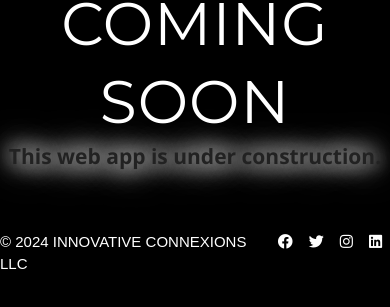
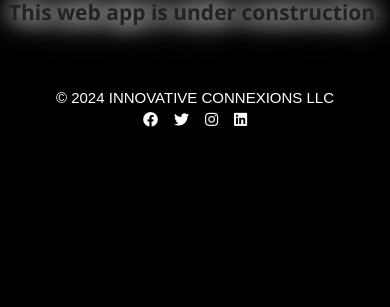
Before and after one commit to randyChrisp/ic_site_24, a React (Vite) app: page /notFound in a window 390 px wide. Shown: the part 259-566 px from the top of the page. Built offline with nearby package versions, Linux system fonts and the light colour scheme; no server answers.

Commit message:
Removed loading from mobile, adjusted footer

```diff
--- /dev/null
+++ b/src/components/Footer.css
@@ -0,0 +1,10 @@
+@media screen and (width < 800px) {
+  .footer-links {
+    display: grid;
+    justify-content: center;
+
+    & .footer-icons {
+      justify-content: center;
+    }
+  }
+}
--- a/src/components/Footer.jsx
+++ b/src/components/Footer.jsx
@@ -1,8 +1,10 @@
 import React from "react";
+import "./Footer.css";
 
 const Footer = () => {
   return (
     <footer>
+      <div className="footer-links">
         <p>&#169; 2024 INNOVATIVE CONNEXIONS LLC</p>
         <ul className="footer-icons">
           <li>
@@ -16,7 +18,10 @@
             </a>
           </li>
           <li>
-          <a href="https://www.instagram.com/web_wonders_inc/" target="_blank">
+            <a
+              href="https://www.instagram.com/web_wonders_inc/"
+              target="_blank"
+            >
               <i className="fab fa-instagram"></i>
             </a>
           </li>
@@ -26,6 +31,7 @@
             </a>
           </li>
         </ul>
+      </div>
     </footer>
   );
 };
--- a/src/components/Header.jsx
+++ b/src/components/Header.jsx
@@ -1,6 +1,6 @@
 import React, { useState } from "react";
 import imageLogo from "../images/IC_LLC.png";
-import { Link, NavLink } from "react-router-dom";
+import { NavLink } from "react-router-dom";
 
 const Header = () => {
   const activeStyles = {
--- /dev/null
+++ b/src/components/Loader.css
@@ -0,0 +1,5 @@
+@media screen and (width < 800px) {
+  .loader {
+    display: none;
+  }
+}
--- a/src/components/Loader.jsx
+++ b/src/components/Loader.jsx
@@ -1,6 +1,6 @@
 import React from "react";
 import animated_logo from "../images/loading.gif";
-
+import "./Loader.css";
 function Loader() {
   return (
     <div className="loader">
```
Lines whose indentation alone changed are shown as unchanged.
